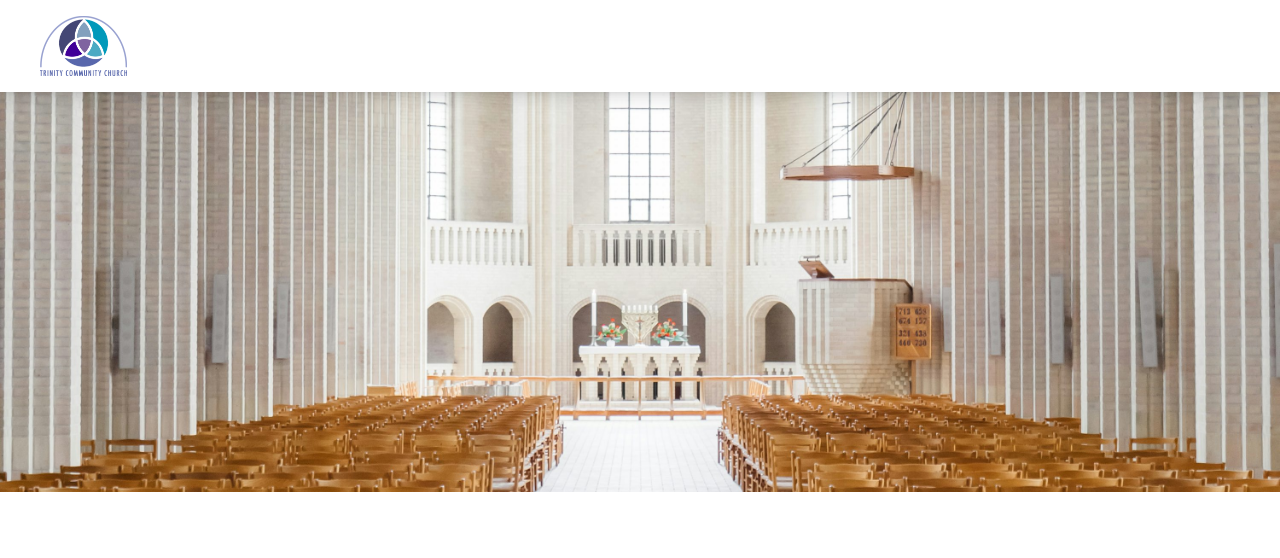
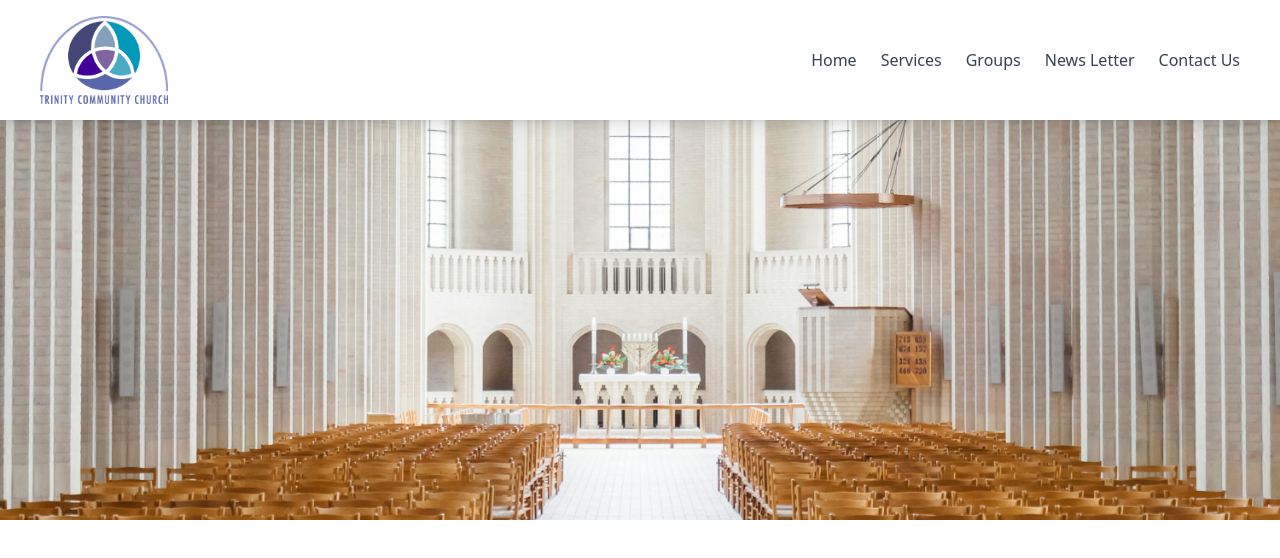
Before and after one commit to penicuik-trinity-community-church/ptcc-site, a Next.js app: page / in a window 1280 px wide. Shown: the top 558 px of the page. Built offline with nearby package versions, Linux system fonts and the light colour scheme.

Commit message:
re-add navbar links and make logo clickable

```diff
--- a/src/app/components/Navbar/Navbar.tsx
+++ b/src/app/components/Navbar/Navbar.tsx
@@ -18,8 +18,8 @@ export default function Navbar() {
       <div className="max-w-7xl mx-auto px-10 py-4 flex justify-between items-center">
 
         {/* logo */}
-        <div className="flex items-center space-x-2">
-          <img src="/tcc-logo.png" alt="Logo" className="h-15 w-auto object-contain" />
+        <div className="flex items-center space-x-2" onClick={() => router.push('/')}>
+          <img src="/tcc-logo.png" alt="Logo" className="lg:h-22 md:h-15 sm:h-15 h-15 w-auto object-contain" />
         </div>
 
         {/* burger icon (mobile) */}
@@ -36,6 +36,15 @@ export default function Navbar() {
         </button>
 
         {/* navigation links */}
+        <div className="hidden md:flex space-x-6">
+          <button className="text-gray-700 hover:text-blue-600 py-2" onClick={() => router.push('/')}>Home</button>
+          <button className="text-gray-700 hover:text-blue-600 py-2" onClick={() => router.push('/services')}>Services</button>
+          <button className="text-gray-700 hover:text-blue-600 py-2" onClick={() => router.push('/groups')}>Groups</button>
+          <button className="text-gray-700 hover:text-blue-600 py-2" onClick={() => router.push('/news-letter')}>News Letter</button>
+          <button className="text-gray-700 hover:text-blue-600 py-2" onClick={() => router.push('/contact-us')}>Contact Us</button>
+        </div>
+
+        {/* mobile navigation links */}
         <AnimatePresence>
           {isOpen && (
             <motion.div
@@ -44,17 +53,17 @@ export default function Navbar() {
               animate={{ opacity: 1, scaleY: 1 }}
               exit={{ opacity: 0, scaleY: 0 }}
               transition={{ duration: 0.3, ease: 'easeInOut' }}
-              className="flex flex-col md:flex-row md:flex md:space-x-6 absolute md:static top-full left-0 w-full md:w-auto bg-white md:bg-transparent px-4 md:px-0 origin-top"
+              className="md:hidden flex flex-col space-y-4 absolute top-full left-0 w-full bg-white px-4 py-6"
             >
-              <button className="text-gray-700 hover:text-blue-600 py-2 md:py-0" onClick={() => router.push('/')}>Home</button>
-              <button className="text-gray-700 hover:text-blue-600 py-2 md:py-0" onClick={() => router.push('/services')}>Services</button>
-              <button className="text-gray-700 hover:text-blue-600 py-2 md:py-0" onClick={() => router.push('/groups')}>Groups</button>
-              <button className="text-gray-700 hover:text-blue-600 py-2 md:py-0" onClick={() => router.push('/news-letter')}>News Letter</button>
-              <button className="text-gray-700 hover:text-blue-600 py-2 md:py-0" onClick={() => router.push('/contact-us')}>Contact Us</button>
+              <button className="text-gray-700 hover:text-blue-600 py-2" onClick={() => router.push('/')}>Home</button>
+              <button className="text-gray-700 hover:text-blue-600 py-2" onClick={() => router.push('/services')}>Services</button>
+              <button className="text-gray-700 hover:text-blue-600 py-2" onClick={() => router.push('/groups')}>Groups</button>
+              <button className="text-gray-700 hover:text-blue-600 py-2" onClick={() => router.push('/news-letter')}>News Letter</button>
+              <button className="text-gray-700 hover:text-blue-600 py-2" onClick={() => router.push('/contact-us')}>Contact Us</button>
             </motion.div>
           )}
         </AnimatePresence>
       </div>
-    </nav>
+    </nav >
   );
 }
--- a/src/app/page.tsx
+++ b/src/app/page.tsx
@@ -4,7 +4,7 @@ export default function Home() {
       <img
         src="/church.jpg"
         alt="church"
-        className="w-full h-[50vh] lg:h-[50vh] object-cover object-[50%_90%]"
+        className="w-full h-[60vh] lg:h-[50vh] object-cover object-[50%_90%]"
       />
     </div>
   );
```
